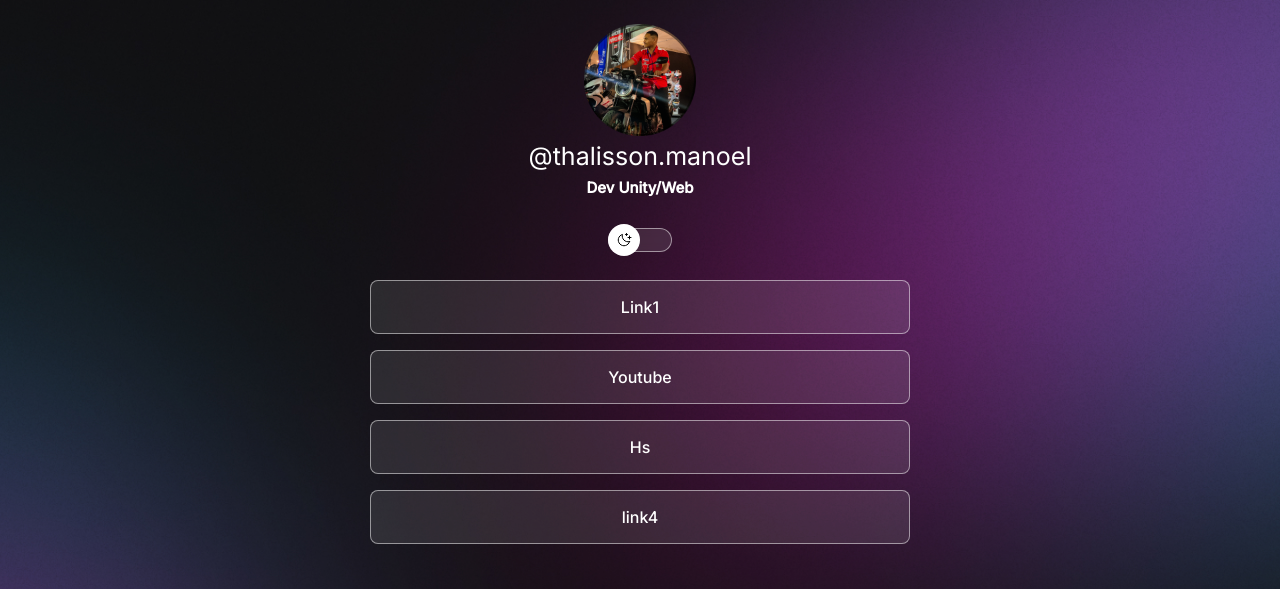
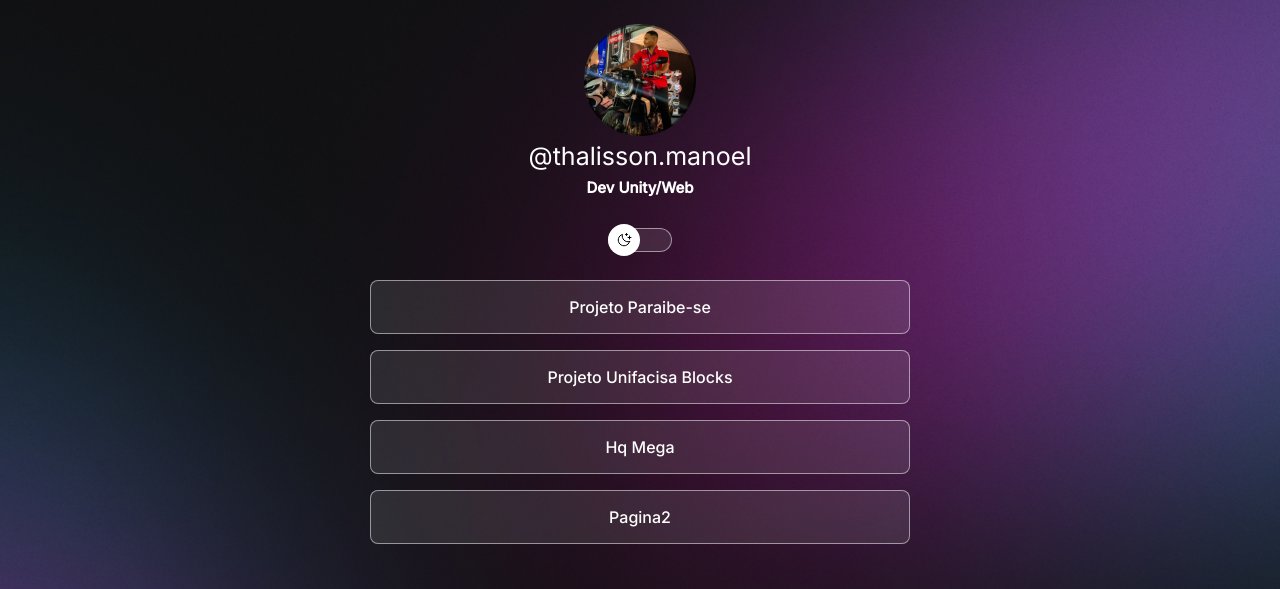
Before and after one commit to ThalissonNG/PrimeiroSite-HTML-CSS, a plain HTML site: page index.html in a window 1280 px wide. Shown: the top 589 px of the page. Drawn offline with nearby package versions, Linux system fonts and the light colour scheme.

Commit message:
Alterações nos links e nos botões
Proximo objetivo é criar um hub contendo cada hq de power rangers separadas por edições, então tem um "botão" com a foto da capa daquela edição e quando vc clicar nela, vc será direcionado para a pagina do mega que vai conter todos as aqueles daquela edição exemplo vai ter uma foto contendo a imagens de power rangers universe, e embaixo da imagem o nome da hq, quando vc clicar no nome será direcionado para o link do mega que vai conter todas as 6 edições

```diff
--- a/index.html
+++ b/index.html
@@ -27,22 +27,22 @@
 
       <ul id="links">
         <li>
-          <a href="https://megapowerbrasil.com" target="_blank">Link1</a>
+          <a href="https://github.com/ThalissonNG/Paraibe-se">Projeto Paraibe-se</a>
         </li>
 
         <li>
-          <a href="https://youtube.com.br">Youtube</a>
+          <a href="https://github.com/ThalissonNG/UnifacisaBlocks">Projeto Unifacisa Blocks</a>
         </li>
 
         <li>
           <a href="https://mega.nz/fm/cdlkzAjZ" target="_blank"
-            >Hs
-            <!--usar o "tagert" serve para fazer o link abrir em uma nova aba-->
+            >Hq Mega
+            <!--usar o (tagert ="_blank") serve para fazer o link abrir em uma nova aba-->
           </a>
         </li>
 
         <li>
-          <a href="#">link4</a>
+          <a href="Hub Hqs Power Rangers.html">Pagina2</a>
         </li>
       </ul>
       <div id="social-links">
```
Also changed, not shown: Hub Hqs Power Rangers.html (added, +3 -0 lines).
